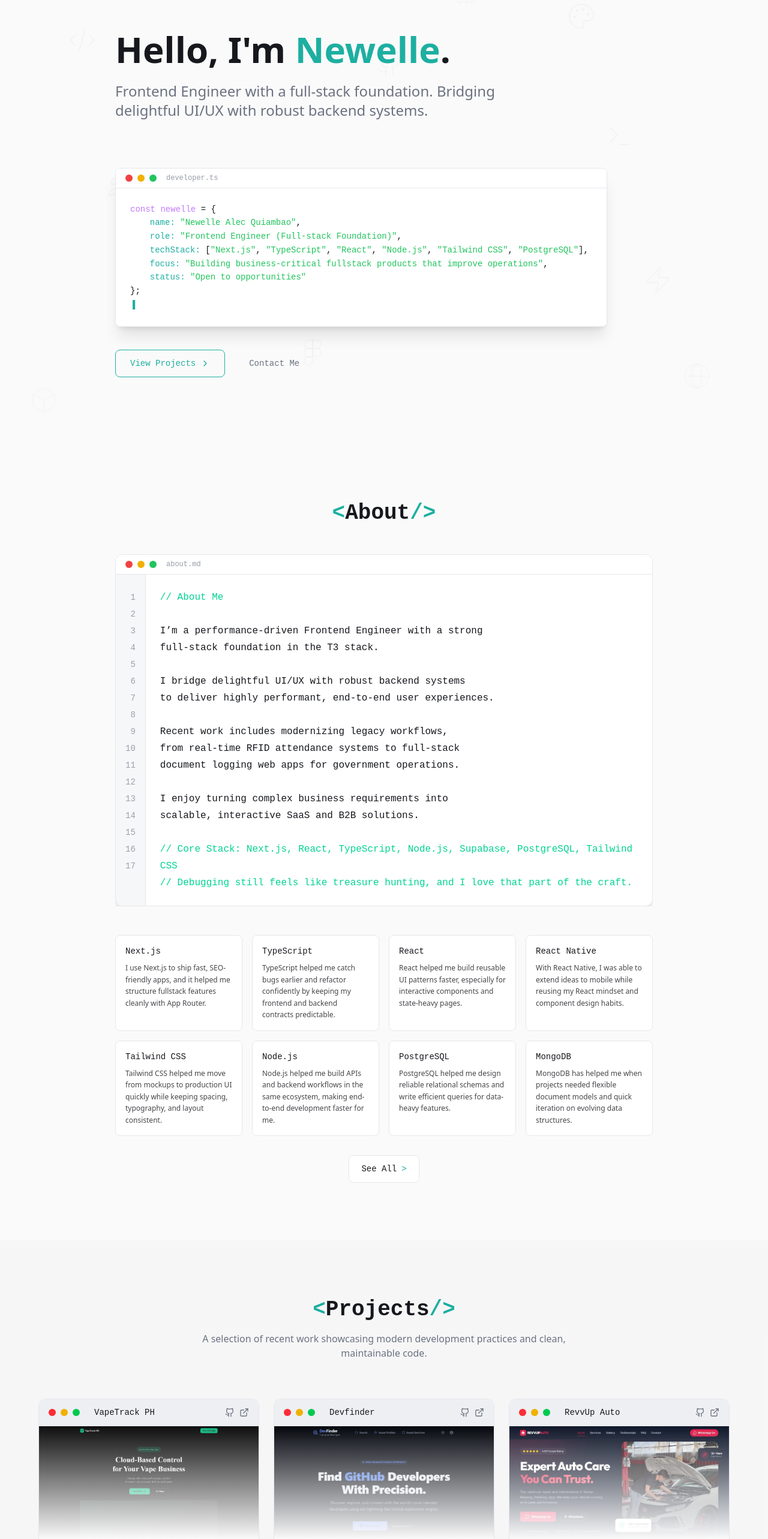
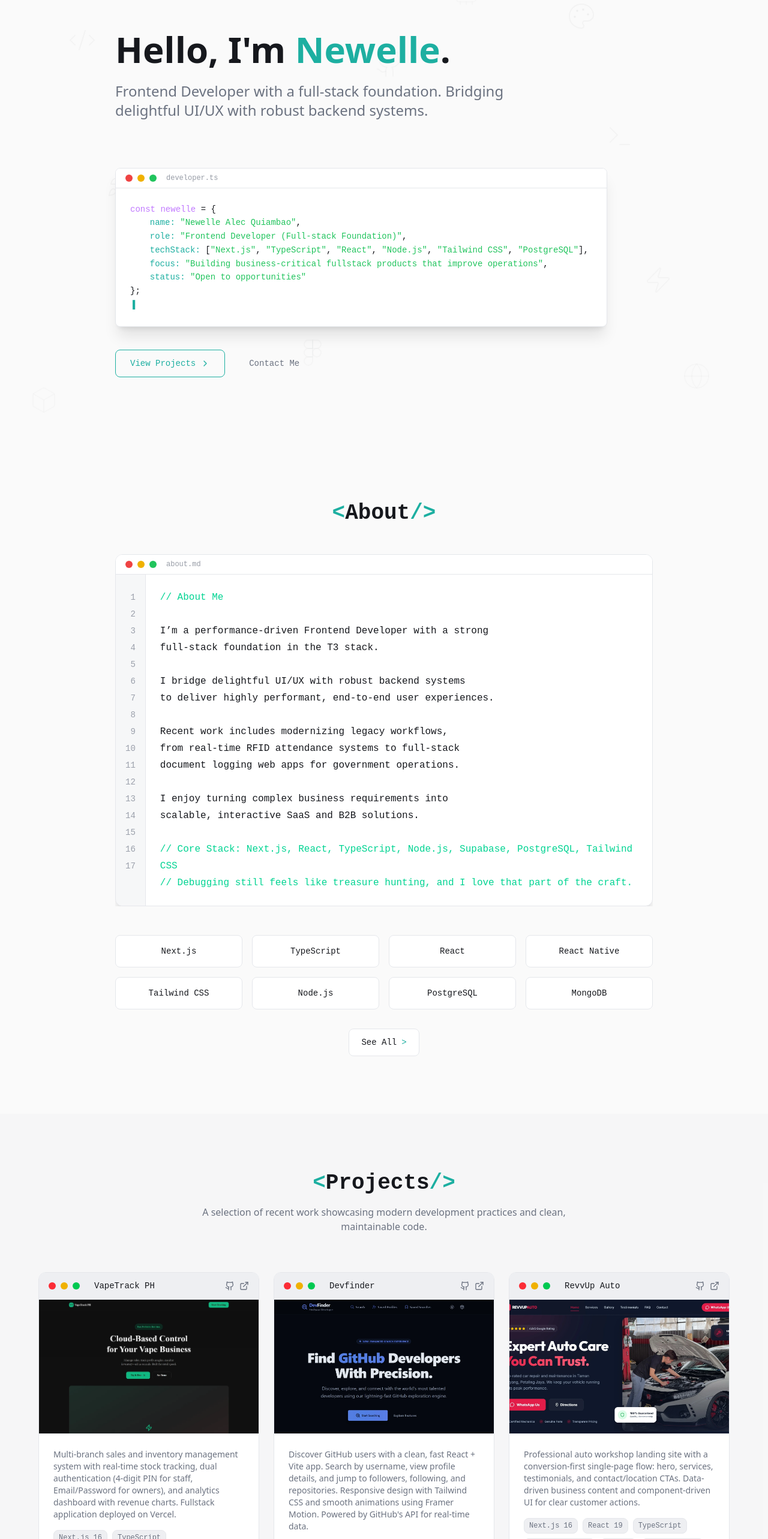
Before and after one commit to 4lecboy/newelle-dev, a Next.js app: page / in a window 1280 px wide. Shown: the part 60-2626 px from the top of the page at 60% size. Built offline with nearby package versions, Linux system fonts and the light colour scheme.

Commit message:
chore(components): update about-data and tweak UI for Hero, ProjectCard, SkillsPreview
Update about content and make minor UI/markup tweaks in HeroSection, ProjectCard, and SkillsPreview.

```diff
--- a/components/HeroSection.tsx
+++ b/components/HeroSection.tsx
@@ -11,7 +11,7 @@ const Hero: React.FC = () => {
   const [measuredWidth, setMeasuredWidth] = useState<number | null>(null);
   const fullText = `const newelle = {
   name: "Newelle Alec Quiambao",
-  role: "Frontend Engineer (Full-stack Foundation)",
+  role: "Frontend Developer (Full-stack Foundation)",
   techStack: ["Next.js", "TypeScript", "React", "Node.js", "Tailwind CSS", "PostgreSQL"],
   focus: "Building business-critical fullstack products that improve operations",
   status: "Open to opportunities"
@@ -68,7 +68,7 @@ const Hero: React.FC = () => {
               transition={{ duration: 0.5, delay: 0.3 }}
               className="text-xl md:text-2xl mb-12 text-muted-foreground max-w-2xl"
             >
-              Frontend Engineer with a full-stack foundation. Bridging delightful UI/UX with robust backend systems.
+              Frontend Developer with a full-stack foundation. Bridging delightful UI/UX with robust backend systems.
             </motion.p>
           </div>
 
--- a/components/ProjectCard.tsx
+++ b/components/ProjectCard.tsx
@@ -67,13 +67,12 @@ export const ProjectCard = ({
       </div>
 
       {/* Project Image */}
-      <div className="relative h-48 overflow-hidden">
+      <div className="relative h-56 overflow-hidden border-b border-panel-border/50">
         <img
           src={imageUrl}
           alt={`${title} screenshot`}
-          className="w-full h-full object-cover transition-transform duration-500 group-hover:scale-105"
+          className="w-full h-full object-cover transition-all duration-700 group-hover:scale-105 group-hover:brightness-110"
         />
-        <div className="absolute inset-0 bg-linear-to-t from-panel to-transparent" />
       </div>
 
       {/* Content */}
--- a/components/about/SkillsPreview.tsx
+++ b/components/about/SkillsPreview.tsx
@@ -34,10 +34,9 @@ const SkillsPreview = ({
             initial={{ opacity: 0, scale: 0.9 }}
             animate={isInView ? { opacity: 1, scale: 1 } : {}}
             transition={{ duration: 0.3, delay: 0.5 + index * 0.05 }}
-            className="bg-panel border border-panel-border rounded-lg px-4 py-4 text-left transition-all duration-300 hover:border-primary hover:glow-accent-sm"
+            className="bg-panel border border-panel-border rounded-lg px-4 py-4 text-center transition-all duration-300 hover:border-primary hover:glow-accent-sm"
           >
             <p className="font-mono text-sm">{skill.label}</p>
-            <p className="mt-2 text-xs leading-relaxed text-foreground/80">{skill.description}</p>
           </motion.div>
         ))}
       </div>
--- a/components/about/about-data.ts
+++ b/components/about/about-data.ts
@@ -1,7 +1,7 @@
 export const bioLines = [
   "// About Me",
   "",
-  "I’m a performance-driven Frontend Engineer with a strong",
+  "I’m a performance-driven Frontend Developer with a strong",
   "full-stack foundation in the T3 stack.",
   "",
   "I bridge delightful UI/UX with robust backend systems",
```
